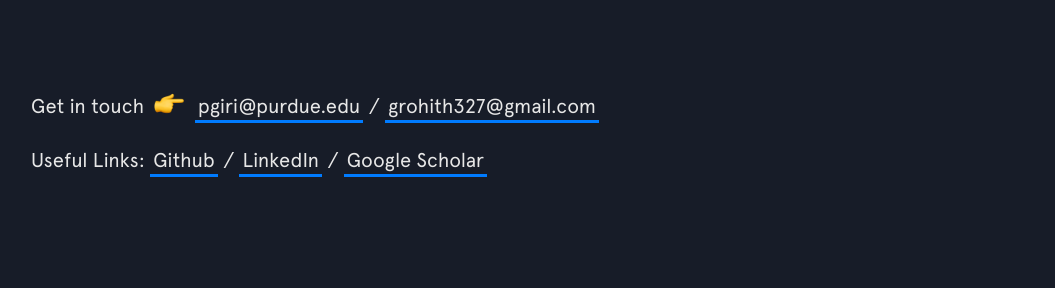
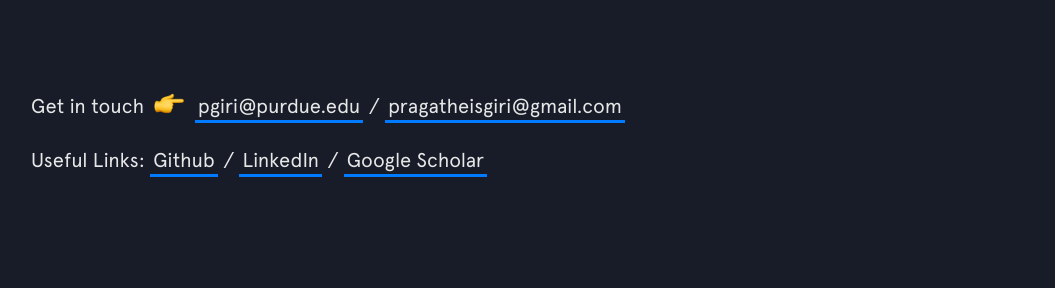
Before and after one commit to Pragatheis/pragatheis.github.io, a Jekyll site: the page built from index.html, in a window 1280 px wide and 900 px high, scrolled down 382 px. Shown: the part 166-454 px from the top of the window, without its empty margins (69-1124 px from the left). Built offline with Jekyll 4.4.1, drawn with Linux system fonts in a browser that asks for light colours; nearby versions of some CDN libraries.

Commit message:
Update intro.html

```diff
--- a/_includes/intro.html
+++ b/_includes/intro.html
@@ -16,7 +16,7 @@
     </span>
     <span>/</span>
     <span>
-      <a href="mailto:pragatheisgiri@gmail.com" target="_blank" class="highlight-link">grohith327@gmail.com</a>
+      <a href="mailto:pragatheisgiri@gmail.com" target="_blank" class="highlight-link">pragatheisgiri@gmail.com</a>
     </span>
     <p>
       <span>Useful Links:</span>
```
